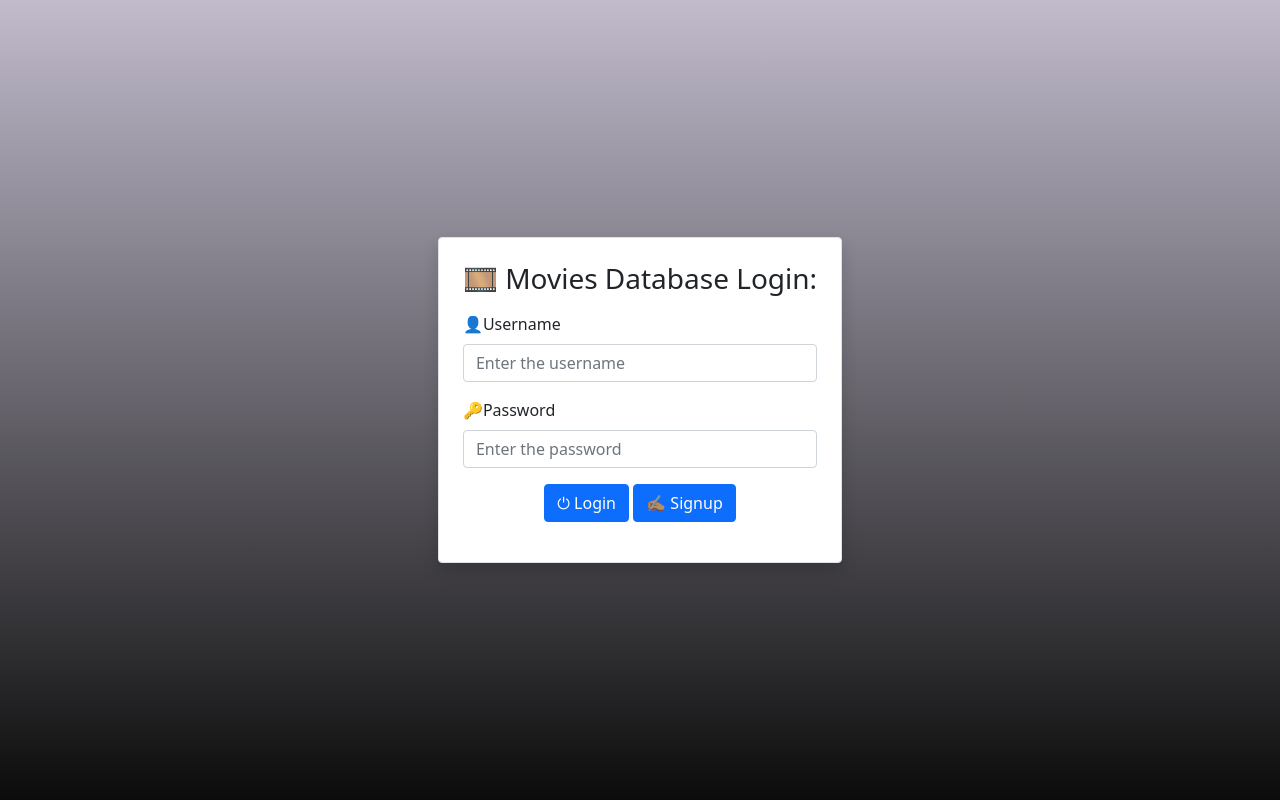
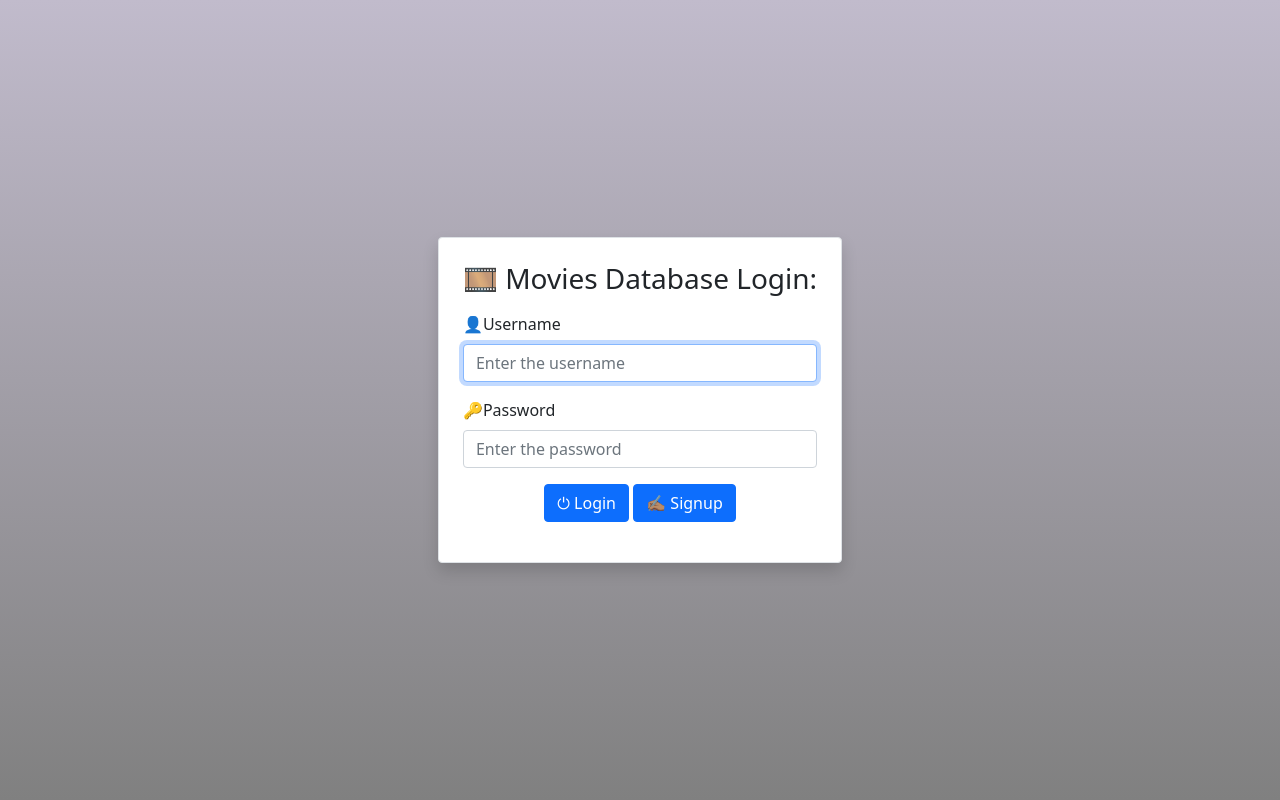
Before and after one commit to b709709/moviesdb, a Flask app: page / in a window 1280 px wide. Run offline with Flask 3, Linux system fonts and the light colour scheme; some libraries are stand-ins or nearby versions.

Commit message:
finished functions of movie.html and gradient, and focus on login, need to have better way to link/unlink col sizes

```diff
--- a/static/css/global.css
+++ b/static/css/global.css
@@ -196,10 +196,6 @@ div.movie-poster {
 
 }
 
-
-body {background: #0C0C0C;
-        background: linear-gradient(0deg, #0C0C0C 0%, #C1BBCC 100%); }
-
 .navbar-nav .nav-item form {
     margin: 0;
     padding: 0;
@@ -236,3 +232,9 @@ td.movie-year, td.actions, td.movie-title{
 
   }
 }
+
+xbody {background: #0C0C0C;
+        background: linear-gradient(0deg, #0C0C0C 0%, #C1BBCC 100%); }
+
+body {background: gray;
+        background: linear-gradient(0deg, gray 0%, #C1BBCC 100%); }
--- a/templates/index.html
+++ b/templates/index.html
@@ -4,7 +4,7 @@
      <link rel="stylesheet" href="{{ url_for('static',filename='css/bootstrap.min.css')}}">
      <link rel="stylesheet" href="{{ url_for('static',filename='css/global.css')}}">
      <style>
-        body {background: #0C0C0C;
+        xbody {background: #0C0C0C;
         background: linear-gradient(0deg, #0C0C0C 0%, #C1BBCC 100%); }
      </style>
     </head>
@@ -38,5 +38,13 @@
             </div>
         </div>
     <script src="{{url_for('static',filename='js/boostrap.bundle.min.js')}}"></script>
+    <script>
+        document.addEventListener("DOMContentLoaded",function(){
+              document.getElementsById("username").focus();
+        });
+        window.addEventListener("load",function(){
+            document.getElementById("username").focus();
+        })
+    </script>
     </body>
 </html>
```
Also changed, not shown: templates/movies.html (+3 -41 lines).
